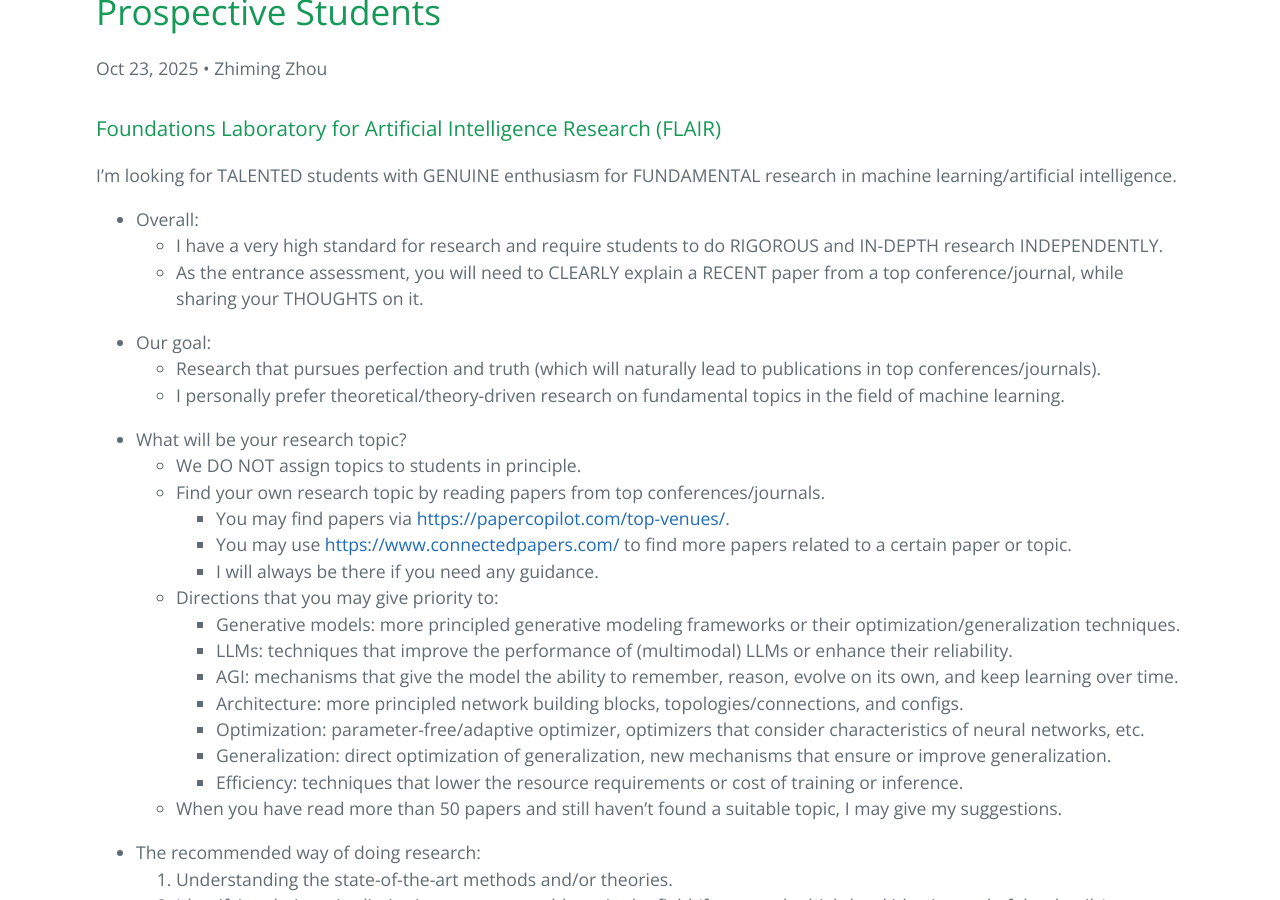
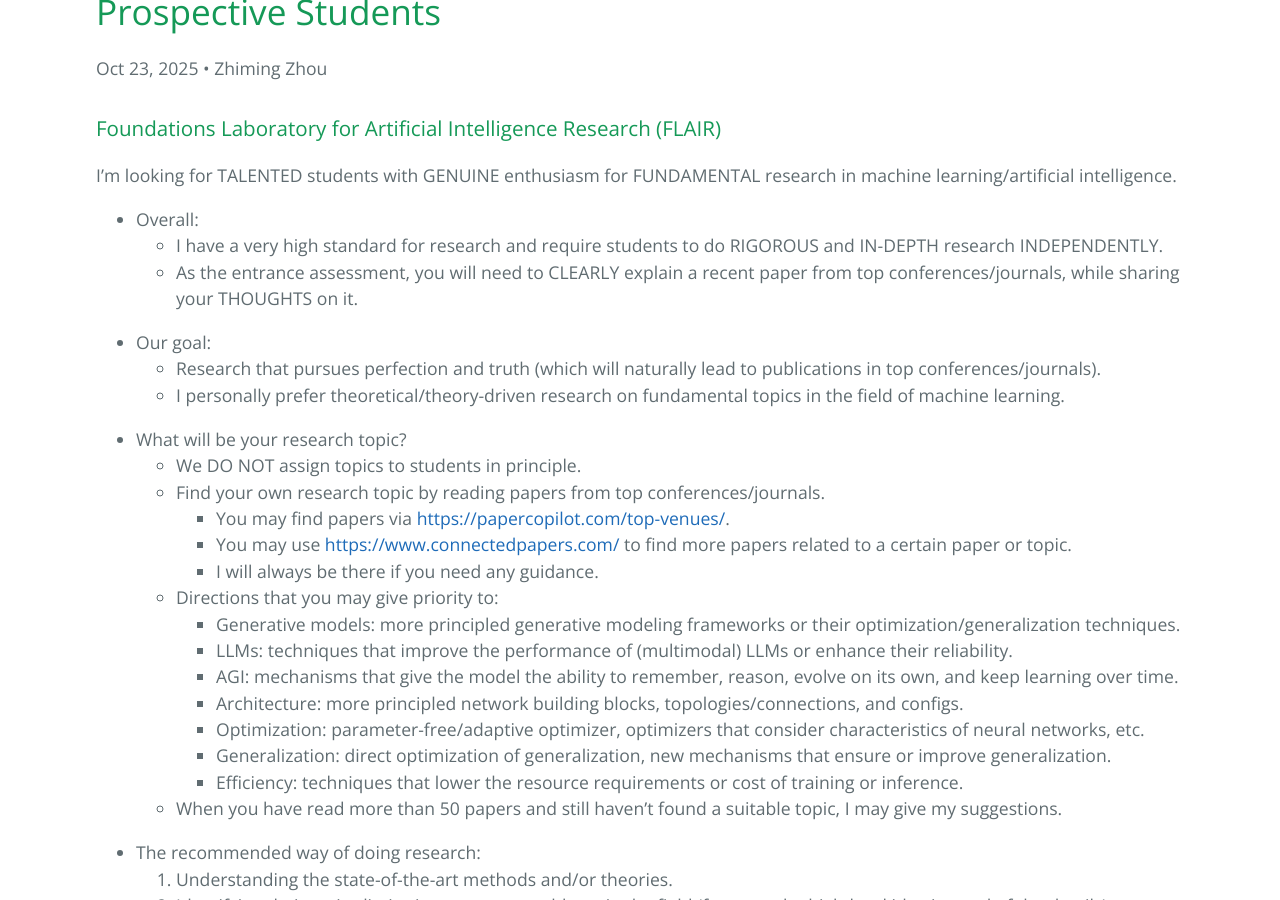
Before and after one commit to ZhimingZhou/zhimingzhou.github.io, a Jekyll site: the page built from _posts/2020-12-09-Prospective-Students.md, in a window 1280 px wide and 900 px high, scrolled down 319 px. Built offline with Jekyll 4.4.1, drawn with Linux system fonts in a browser that asks for light colours.

Commit message:
Update 2020-12-09-Prospective-Students.md

```diff
--- a/_posts/2020-12-09-Prospective-Students.md
+++ b/_posts/2020-12-09-Prospective-Students.md
@@ -13,7 +13,7 @@ I’m looking for TALENTED students with GENUINE enthusiasm for FUNDAMENTAL rese
 
 - Overall:
 	- I have a very high standard for research and require students to do RIGOROUS and IN-DEPTH research INDEPENDENTLY.
-	- As the entrance assessment, you will need to CLEARLY explain a RECENT paper from a top conference/journal, while sharing your THOUGHTS on it.
+	- As the entrance assessment, you will need to CLEARLY explain a recent paper from top conferences/journals, while sharing your THOUGHTS on it.
 
 <!--  -->
 - Our goal:
```
